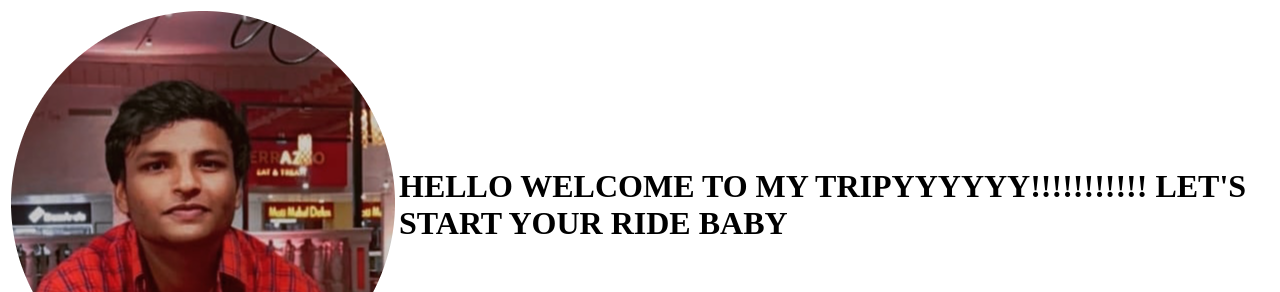
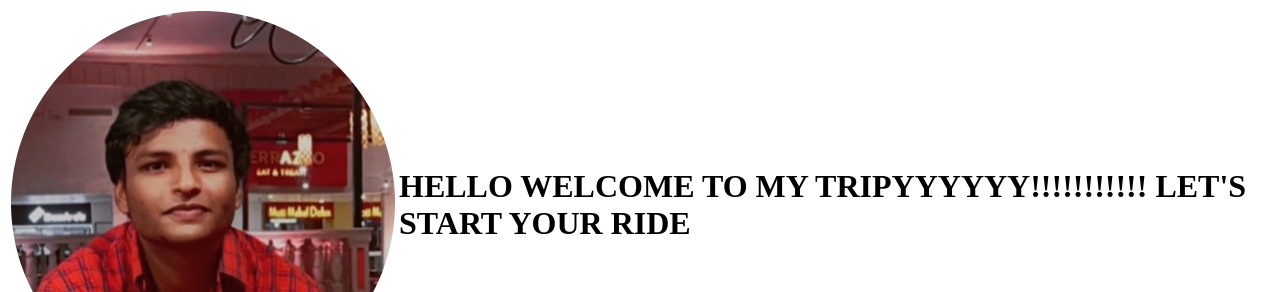
Before and after one commit to PUNEETMISHRA123/first-web, a plain HTML site: page index.html in a window 1280 px wide. Shown: the top 292 px of the page. Drawn offline with Linux system fonts and the light colour scheme.

Commit message:
change in heading

```diff
--- a/index.html
+++ b/index.html
@@ -11,7 +11,7 @@
         <table>
             <tr>
      <td> <img src="punu.png" alt="PUNEET MISHRA CEO OF TRIPPY"></td>
-    <td><h1>HELLO WELCOME TO MY TRIPYYYYYY!!!!!!!!!!! LET'S START YOUR RIDE BABY</h1></td>
+    <td><h1>HELLO WELCOME TO MY TRIPYYYYYY!!!!!!!!!!! LET'S START YOUR RIDE</h1></td>
     </tr>
         </table>
     <h1><STRONG>₮</STRONG></h1>
```
